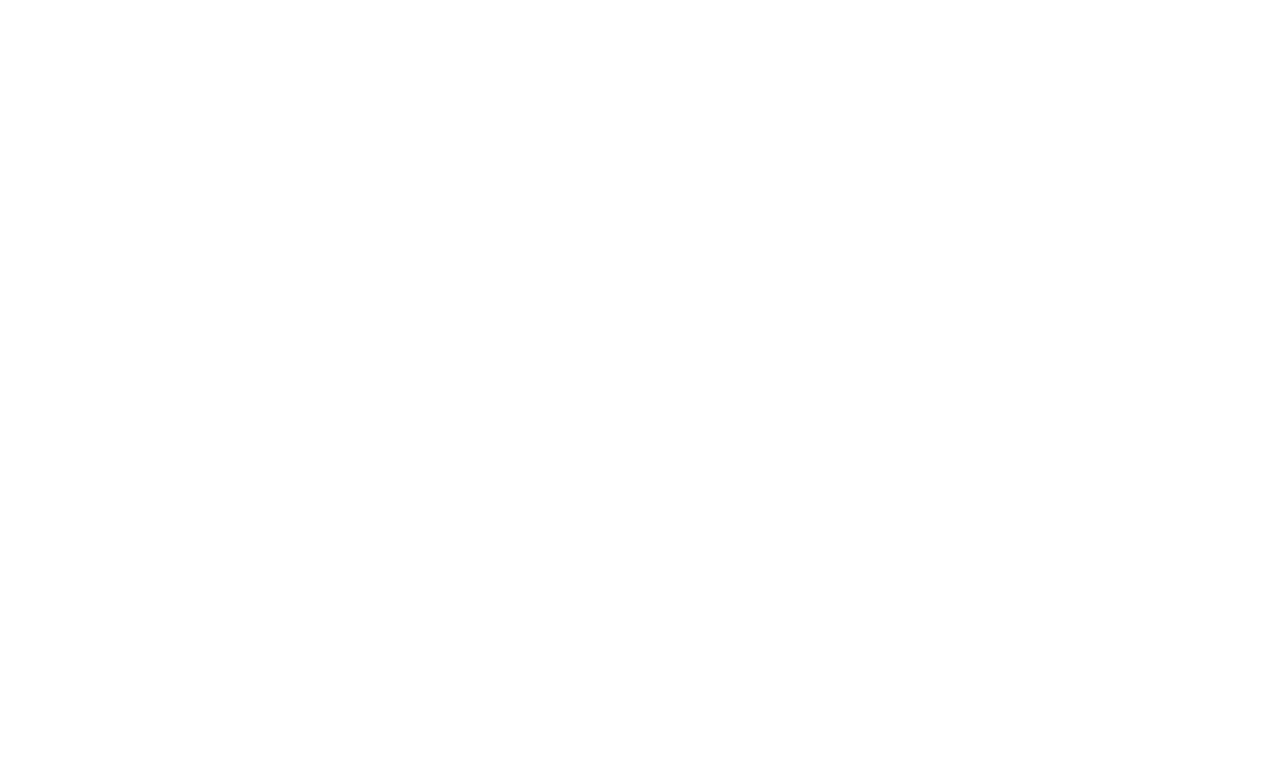
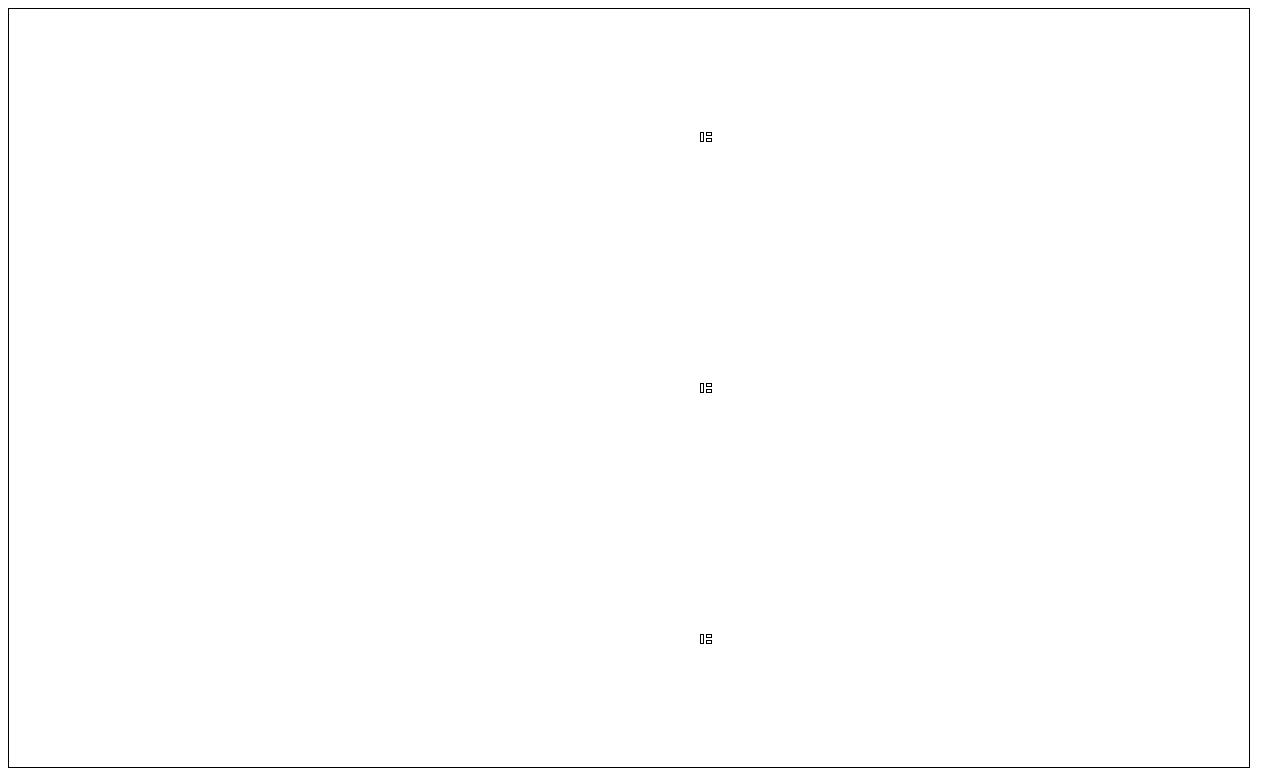
Before and after one commit to matt1986/matt1986.github.io, a plain HTML site: page index.html in a window 1280 px wide. Drawn offline with nearby package versions, Linux system fonts and the light colour scheme.

Commit message:
more CSS

```diff
--- a/index.html
+++ b/index.html
@@ -753,17 +753,24 @@
         table.mainPOI td {
             width: 1px;
             white-space:nowrap;
+            border-collapse: collapse;
         }
         table.secondaryPOI td {
             width: 1px;
             white-space:nowrap;
+            border-collapse: collapse;
+
+            border: 1px solid black;
         }
 
         /* .mainContainer */
             table.mainContainer {
-                width: 99vw;
+                width: 97vw;
                 height: 95vh;
                 font-size: 30px;
+                border-collapse: collapse;
+
+                border: 1px solid black;
             }
 
         /* .mainPOI */
@@ -777,6 +784,7 @@
                 font-size: 3em;
                 margin: auto;
                 text-align: center;
+                border-collapse: collapse;
             }
 
             /* Bearing */
@@ -784,6 +792,7 @@
                 font-size: 5em;
                 margin: auto;
                 text-align: center;
+                border-collapse: collapse;
             }
 
             /* Distance */
@@ -791,6 +800,7 @@
                 font-size: 3em;
                 margin: auto;
                 text-align: center;
+                border-collapse: collapse;
             }
 
         /* secondaryPOI */
@@ -804,6 +814,8 @@
                 font-size: 1em;
                 margin: auto;
                 text-align: center;
+                width: 40%;
+                border-collapse: collapse;
             }
 
             /* Bearing */
@@ -811,6 +823,8 @@
                 font-size: 2em;
                 margin: auto;
                 text-align: center;
+                width: 60%;
+                border-collapse: collapse;
             }
 
             /* Distance */
@@ -818,6 +832,8 @@
                 font-size: 1em;
                 margin: auto;
                 text-align: center;
+                width: 60%;
+                border-collapse: collapse;
             }
     </style>
 </head>
```
